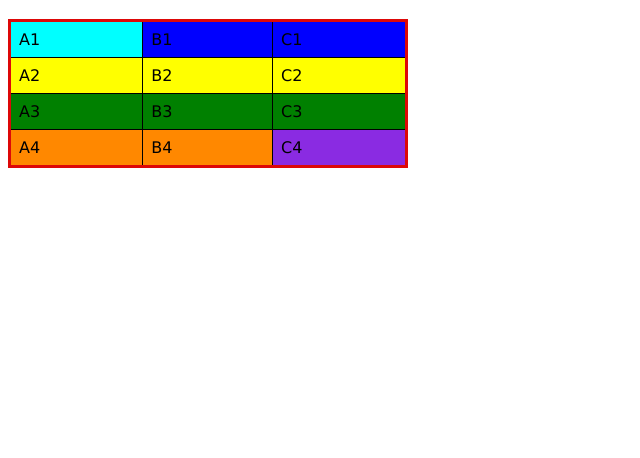
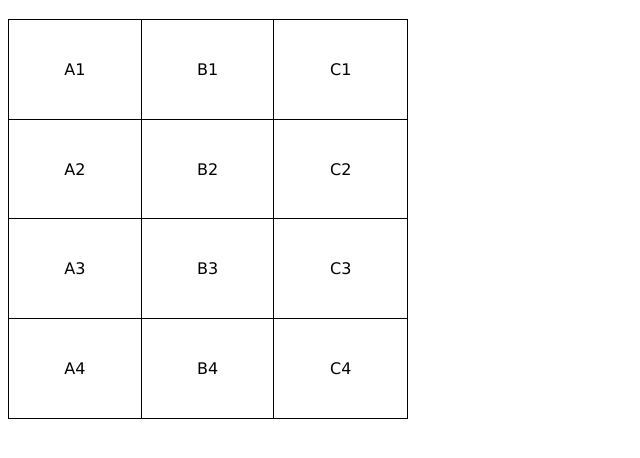
Before and after one commit to rinaldoalbuquerque/html-css, a plain HTML site: page exercicios/ex23/tabela01.html in a window 1280 px wide. Shown: the part 62-520 px from the top of the page, without its empty margins (0-640 px from the left). Drawn offline with Linux system fonts and the light colour scheme.

Commit message:
atualização do exercicio

```diff
--- a/exercicios/ex23/tabela01.html
+++ b/exercicios/ex23/tabela01.html
@@ -11,40 +11,16 @@
 
         table{
             width: 400px;
+            height: 400px;
             border-collapse: collapse;
-            border: 3px solid rgb(221, 8, 8);
         }
 
         td{
             border: 1px solid black;
             padding: 8px;
+            text-align: center;
+            vertical-align: middle;
         }
-
-        tr.linha1{
-            background-color: blue;
-        }
-
-        tr.linha2{
-            background-color: yellow;
-        }
-
-        tr.linha3{
-            background-color: green;
-        }
-
-        tr.linha4{
-            background-color: rgb(255, 136, 0);
-        }
-
-        td.dado1{
-            background-color: aqua;
-        }
-
-        td.dado2{
-            background-color: blueviolet;
-        }
-
-
     </style>
 </head>
 <body>
```
